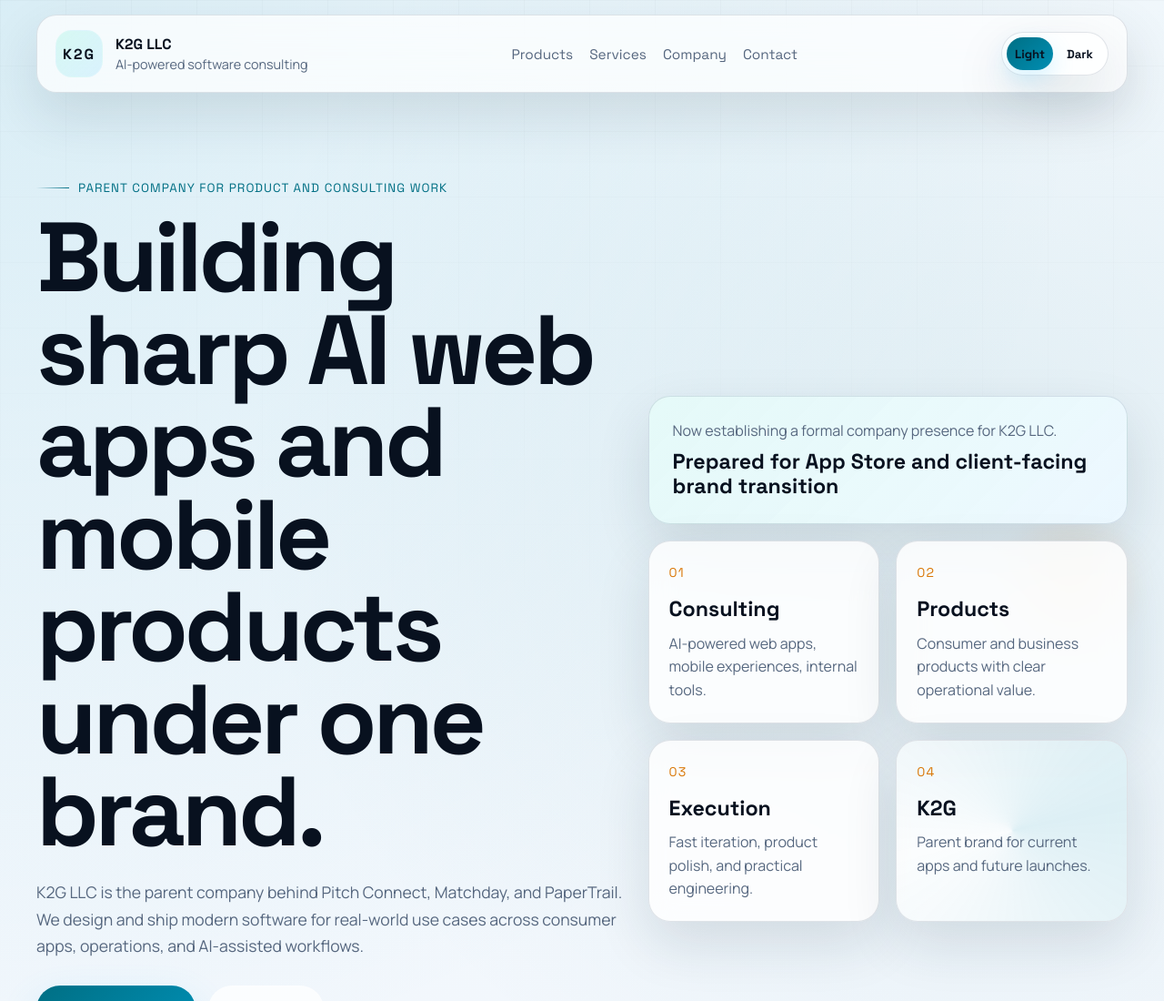
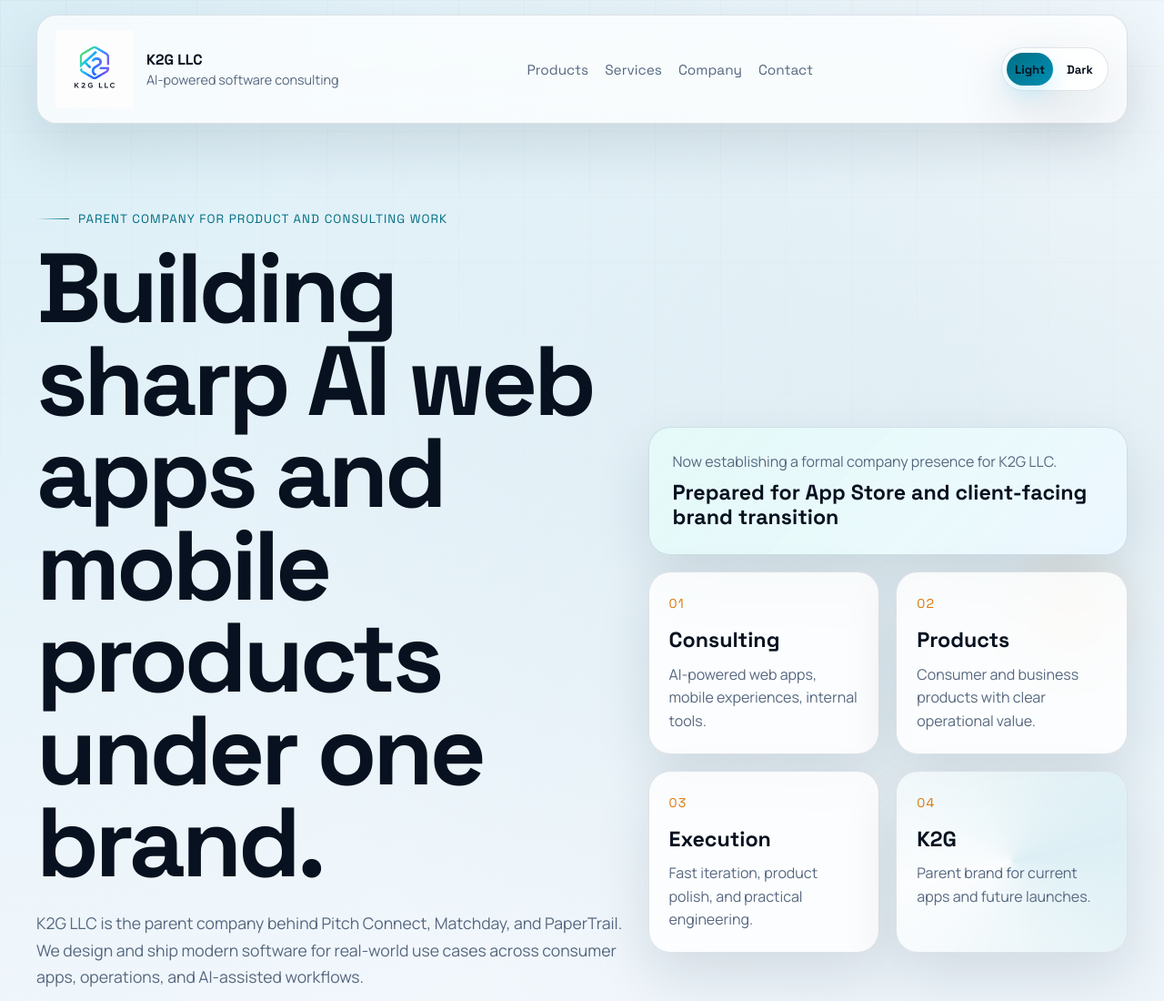
Before and after one commit to Aark2g-Labs/k2gllc.online, a website: page index.html in a window 1280 px wide. Shown: the top 1100 px of the page at 91% size. Drawn offline with Linux system fonts and the light colour scheme.

Commit message:
Use K2G logo in header

```diff
--- a/index.html
+++ b/index.html
@@ -34,7 +34,22 @@
     <div class="page-shell">
       <header class="site-header">
         <a class="brand" href="#top" aria-label="K2G LLC home">
-          <span class="brand-mark">K2G</span>
+          <span class="brand-logo-wrap">
+            <img
+              class="brand-logo brand-logo-dark"
+              src="./k2gllc.png"
+              alt="K2G LLC logo"
+              width="1254"
+              height="1254"
+            />
+            <img
+              class="brand-logo brand-logo-light"
+              src="./k2gllc-light.png"
+              alt="K2G LLC logo"
+              width="1254"
+              height="1254"
+            />
+          </span>
           <span class="brand-copy">
             <strong>K2G LLC</strong>
             <span>AI-powered software consulting</span>
--- a/styles.css
+++ b/styles.css
@@ -107,28 +107,42 @@ body[data-theme="light"] .site-header {
   display: inline-flex;
   align-items: center;
   gap: 14px;
+  min-width: 0;
 }
 
-.brand-mark {
-  display: grid;
-  place-items: center;
-  width: 52px;
-  height: 52px;
-  border-radius: 18px;
-  background:
-    linear-gradient(135deg, rgba(113, 240, 208, 0.24), rgba(87, 199, 255, 0.18)),
-    rgba(255, 255, 255, 0.04);
-  border: 1px solid rgba(255, 255, 255, 0.12);
-  font-family: "Space Grotesk", sans-serif;
-  font-size: 1rem;
-  font-weight: 700;
-  letter-spacing: 0.12em;
+.brand-logo-wrap {
+  position: relative;
+  display: block;
+  width: 86px;
+  height: 86px;
+  flex: 0 0 auto;
+}
+
+.brand-logo {
+  position: absolute;
+  inset: 0;
+  width: 100%;
+  height: 100%;
+  object-fit: contain;
+}
+
+.brand-logo-light {
+  opacity: 0;
+}
+
+body[data-theme="light"] .brand-logo-light {
+  opacity: 1;
+}
+
+body[data-theme="light"] .brand-logo-dark {
+  opacity: 0;
 }
 
 .brand-copy {
   display: flex;
   flex-direction: column;
   gap: 2px;
+  min-width: 0;
 }
 
 .brand-copy strong,
@@ -710,6 +724,11 @@ body[data-theme="light"] .pulse::after {
     width: 100%;
   }
 
+  .brand-logo-wrap {
+    width: 68px;
+    height: 68px;
+  }
+
   .brand-copy span {
     font-size: 0.82rem;
   }
```
